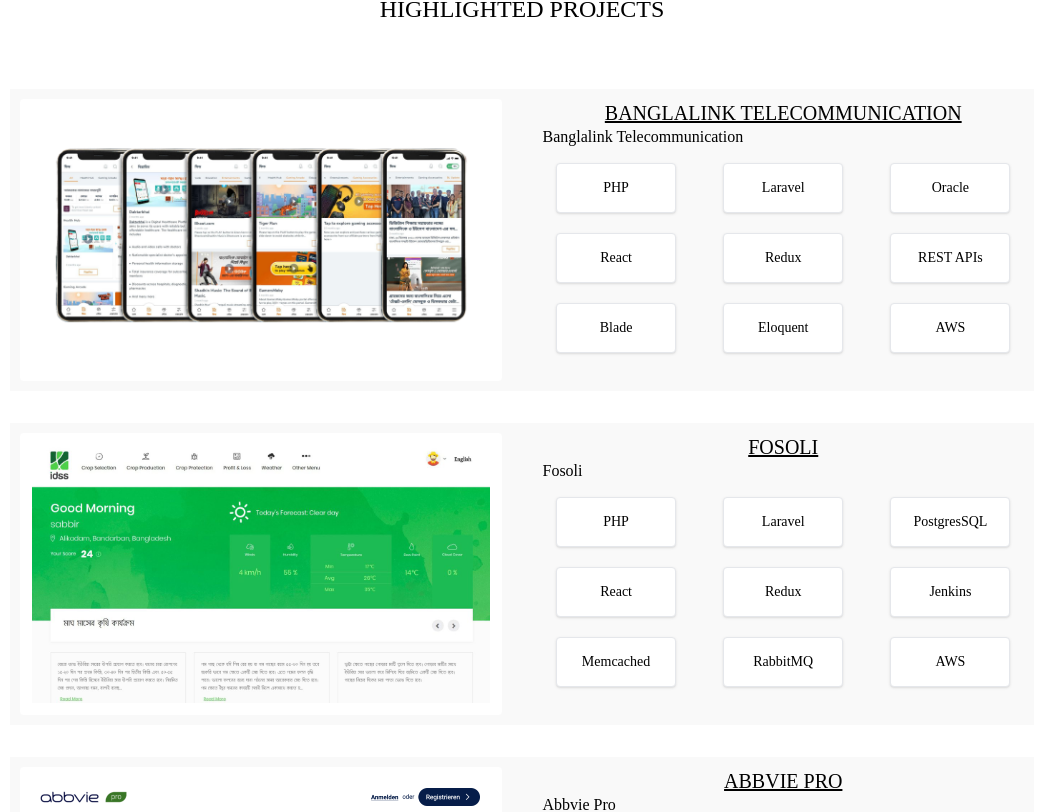
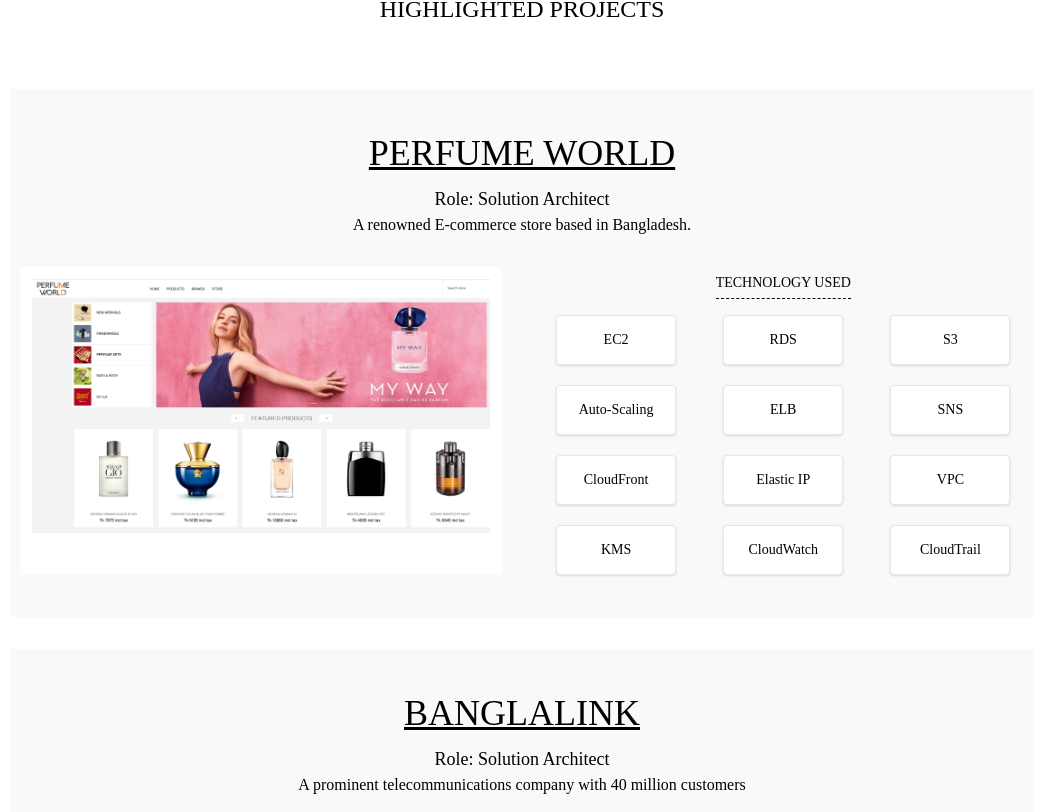
Before and after one commit to sahedbs23/sahed.moral, a Next.js app: page /projects in a window 1280 px wide. Shown: the part 1756-2568 px from the top of the page, without its empty margins (118-1160 px from the left). Built offline with nearby package versions, Linux system fonts and the light colour scheme.

Commit message:
projects design implementation

```diff
--- a/components/AboutMe.tsx
+++ b/components/AboutMe.tsx
@@ -1,5 +1,6 @@
 import React from "react";
 import Image from "next/image";
+{/* eslint-disable-next-line react/no-unescaped-entities */}
 
 const AboutMe = () => {
     return (
@@ -24,19 +25,24 @@
                     University.
                 </p>
                 <p>
+                    {/* eslint-disable-next-line react/no-unescaped-entities */}
                     I have a deep curiosity for a wide range of subjects, although formal education hasn't always been
                     my strong suit.
                     My passion lies in computers and technology, with a particular fondness for computer programming.
+                    {/* eslint-disable-next-line react/no-unescaped-entities */}
                     Lately, I've developed a keen interest in cars.
                 </p>
                 <p>
                     Playing Cricket with my friends is something I cherish. In the past, I used to play as a pace bowler.
                 </p>
                 <p>
+                    {/* eslint-disable-next-line react/no-unescaped-entities */}
                     Currently, I'm employed as a remote senior web application developer at Inmagine Lab. Additionally,
+                    {/* eslint-disable-next-line react/no-unescaped-entities */}
                     I serve as an administrator for phpXperts, Bangladesh's largest developer community.
                 </p>
                 <p>
+                    {/* eslint-disable-next-line react/no-unescaped-entities */}
                     Lately, I've developed a newfound passion for cooking, and I'm excited to share my recipes here.
                 </p>
                 <p>
--- a/components/shared/ProjectCard.tsx
+++ b/components/shared/ProjectCard.tsx
@@ -3,20 +3,24 @@
 
 const ProjectCard: React.FC<ProjectCardInterface> = ({title, description, link, imgUrl, technologies}) => {
     return (
-        <li className="w-full min-h-[150px] h-full p-[10px] bg-[#f9f9f9]">
-            <div className="flex flex-col gap-10 md:flex-row">
+        <li className="w-full min-h-[150px] h-full p-[10px] bg-[#f9f9f9] text-center">
+            <div className="mt-4 mb-8">
+                <h2 className="text-4xl leading-[60px] pt-2">
+                    <a href={link} target="_blank" className="underline uppercase">{title}</a>
+                </h2>
+                <h3 className="font-normal text-[18px]">Role: Solution Architect</h3>
+                <h4 className="font-normal text-[16px] text-black leading-5 ">{description}</h4>
+            </div>
+            <div className="flex flex-col gap-10 md:flex-row mt-4 mb-8">
                 <div className="w-1/2 min-h-[150px] bg-white rounded p-3">
                     <a href={link}>
                         <img src={imgUrl} alt={title}/>
                     </a>
                 </div>
                 <div className="w-1/2">
-                    <h2 className="text-black text-center text-xl uppercase">
-                        <a href={link} target="_blank" className="pb-2 underline">
-                            {title}
-                        </a>
+                    <h2 className="text-black text-center text-[14px] uppercase">
+                        <span className="pb-2 border-b border-black border-dashed">Technology Used</span>
                     </h2>
-                    <h4 className="font-normal text-[16px] text-black leading-5 ">{description}</h4>
                     <ul className="flex flex-row gap-5 flex-wrap justify-around mt-4">
                         {
                             technologies?.map(t => (
--- a/dataSource/data/index.ts
+++ b/dataSource/data/index.ts
@@ -1,6 +1,5 @@
 import UserModelInterface from "@/interfaces/UserModelInterface";
 import {ExperienceInterface} from "@/components/shared/ExperienceCard";
-import ProjectInterface from "@/interfaces/ProjectInterface";
 import AboutMeInterface from "@/interfaces/AboutMeInterface";
 import SocialLinksInterface from "@/interfaces/SocialLinksInterface";
 import ProjectCardInterface from "@/interfaces/ProjectCardInterface";
@@ -51,32 +50,44 @@
 ];
 export const PROJECTS: ProjectCardInterface[] = [
     {
-        title: "Banglalink Telecommunication",
-        description: "Banglalink Telecommunication",
+        title: "Perfume World",
+        description: "A renowned E-commerce store based in Bangladesh.",
+        link: "https://perfumeworld.com.bd/",
+        imgUrl: "/pw.png",
+        technologies: [
+            "EC2", "RDS", "S3",
+            "Auto-Scaling", "ELB", "SNS",
+            "CloudFront", "Elastic IP", "VPC",
+            "KMS", "CloudWatch", "CloudTrail"
+        ]
+    },
+    {
+        title: "Banglalink",
+        description: "A prominent telecommunications company with 40 million customers",
         link: "https://banglalink.net/en",
         imgUrl: "/banglalink.png",
-        technologies:[
-            "PHP", "Laravel", "Oracle","React", "Redux",
-            "REST APIs", "Blade", "Eloquent","AWS",
+        technologies: [
+            "PHP", "Laravel", "Oracle", "React", "Redux",
+            "REST APIs", "Blade", "Eloquent", "AWS",
         ]
     },
     {
         title: "Fosoli",
-        description: "Fosoli",
+        description: "App-based platform offering advisory service for the farmers. ",
         link: "https://play.google.com/store/apps/details?id=bd.gov.dgfood.fps&hl=en&gl=US&pli=1",
         imgUrl: "/fosholi.jpeg",
-        technologies:[
-            "PHP", "Laravel", "PostgresSQL","React", "Redux",
-            "Jenkins", "Memcached", "RabbitMQ","AWS",
+        technologies: [
+            "PHP", "Laravel", "PostgresSQL", "React", "Redux",
+            "Jenkins", "Memcached", "RabbitMQ", "AWS",
         ]
     },
     {
-        title: "Abbvie Pro",
-        description: "Abbvie Pro",
+        title: "Abbvie Pro LMS",
+        description: "Learning platform for Abbvie Pro internal medical professionals",
         link: "https://www.abbviepro.com/",
         imgUrl: "/abbvie-pro.png",
-        technologies:[
-            "PHP","Moodle", "MySQL",
+        technologies: [
+            "PHP", "Moodle", "MySQL",
             "Node.js", "OAuth 2.0", "Brightcove"
         ]
     },
@@ -85,8 +96,8 @@
         description: "RS is a voluntary, humanitarian member organisation, work to make it safer to travel on and by the sea",
         link: "https://rs.no/kurs",
         imgUrl: "/rs-lms.png",
-        technologies:[
-            "PHP","Moodle", "MariaDB", "SAML2.0", "Azure VM", "Azure DevOps",
+        technologies: [
+            "PHP", "Moodle", "MariaDB", "SAML2.0", "Azure VM", "Azure DevOps",
         ]
     },
     {
@@ -94,7 +105,7 @@
         description: "Grameenphone VTS",
         link: "https://vts.grameenphone.com/",
         imgUrl: "/gp-vts.png",
-        technologies:["PHP","Symfony", "Oracle", "Redis", "Angular", "Git"]
+        technologies: ["PHP", "Symfony", "Oracle", "Redis", "Angular", "Git"]
     }
 ];
 
@@ -110,7 +121,7 @@
     currentProjectUrl: "https://tailwindmasterkit.com",
 };
 
-export const SOCIAL_LINKS:SocialLinksInterface = {
+export const SOCIAL_LINKS: SocialLinksInterface = {
     instagram: "https://instagram.com/maninthere",
     twitter: "https://twitter.com/mannupaaji",
     linkedin: "https://linkedin.com/in/sahed-moral",
--- a/interfaces/ProjectInterface.ts
+++ /dev/null
@@ -1,5 +0,0 @@
-export default interface ProjectInterface {
-    title: string,
-    link: string,
-    imgUrl: string
-}
```
Also changed, not shown: public/pw.png (added).
